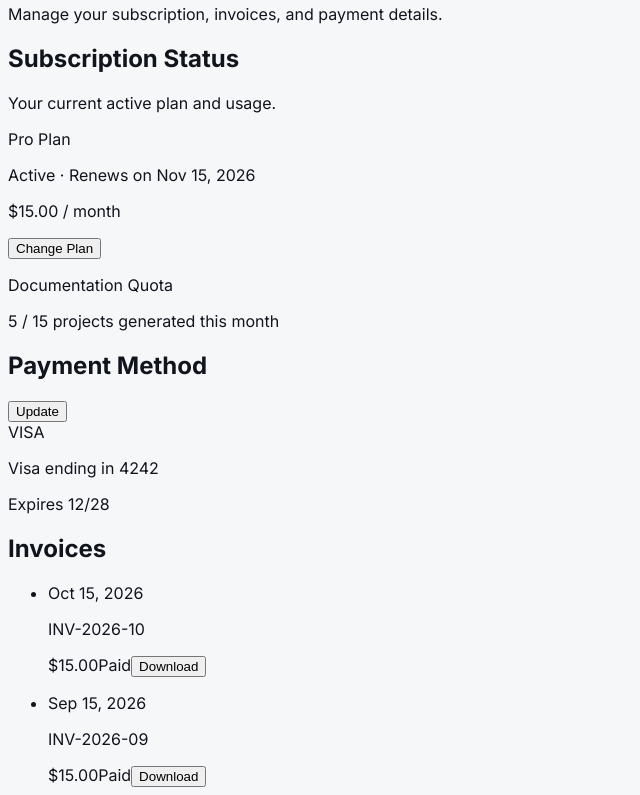
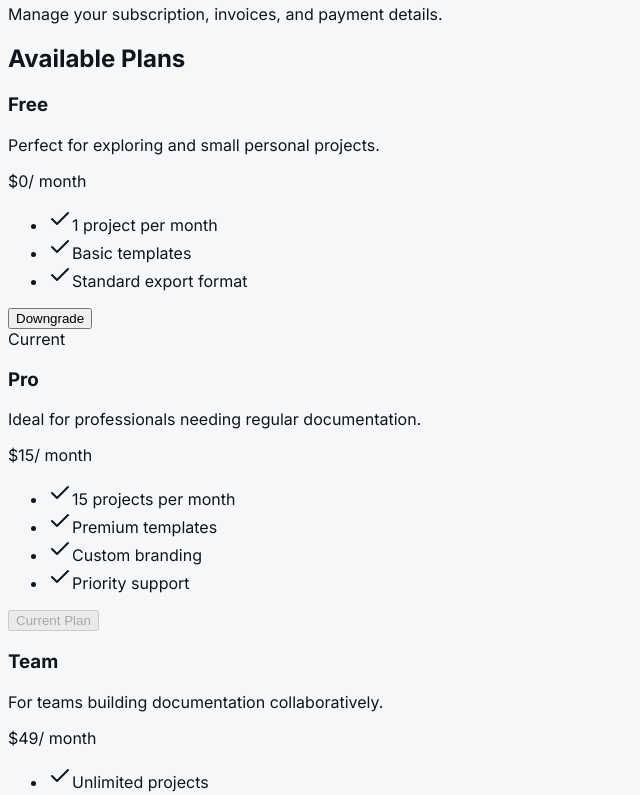
Before and after one commit to PrincePanara/cerateprojectdoc, a React app in the folder src/: page /app/billing in a window 1280 px wide. Shown: the part 680-1475 px from the top of the page, without its empty margins (0-640 px from the left). Built offline with nearby package versions, Linux system fonts and the light colour scheme; no server answers; the database is empty; sample sign-in values are in the browser's storage; the HTML template or start-up script is replaced by a standard one.

Commit message:
feat: add subscription pricing plans to billing page

```diff
--- a/src/pages/Billing.tsx
+++ b/src/pages/Billing.tsx
@@ -1,25 +1,97 @@
 import React from 'react';
+import { CheckIcon } from 'lucide-react';
 import { Panel } from '../components/ui/Panel';
 import { Button } from '../components/ui/Button';
 
+const PLANS = [
+  {
+    name: 'Free',
+    price: '$0',
+    period: '/ month',
+    description: 'Perfect for exploring and small personal projects.',
+    features: ['1 project per month', 'Basic templates', 'Standard export format'],
+    buttonText: 'Downgrade',
+    active: false,
+    primary: false,
+  },
+  {
+    name: 'Pro',
+    price: '$15',
+    period: '/ month',
+    description: 'Ideal for professionals needing regular documentation.',
+    features: ['15 projects per month', 'Premium templates', 'Custom branding', 'Priority support'],
+    buttonText: 'Current Plan',
+    active: true,
+    primary: true,
+  },
+  {
+    name: 'Team',
+    price: '$49',
+    period: '/ month',
+    description: 'For teams building documentation collaboratively.',
+    features: ['Unlimited projects', 'All Premium features', 'Team collaboration', 'API Access'],
+    buttonText: 'Upgrade',
+    active: false,
+    primary: false,
+  }
+];
+
 export function Billing() {
   return (
-    <div className="flex flex-col gap-6 max-w-3xl">
+    <div className="flex flex-col gap-8 max-w-4xl mx-auto w-full">
       <header>
         <h1 className="text-[22px] font-semibold tracking-[-0.02em] text-ink">Billing</h1>
         <p className="text-[13.5px] text-ink2 mt-1">Manage your subscription, invoices, and payment details.</p>
       </header>
 
+      <section>
+        <h2 className="text-[16px] font-semibold text-ink mb-4">Available Plans</h2>
+        <div className="grid md:grid-cols-3 gap-5 items-stretch">
+          {PLANS.map((plan) => (
+            <div
+              key={plan.name}
+              className={`flex flex-col rounded-xl border p-5 ${
+                plan.active ? 'border-brand bg-brandSoft/20 shadow-sm relative' : 'border-line bg-surface'
+              }`}
+            >
+              {plan.active && (
+                <span className="absolute -top-2.5 left-1/2 -translate-x-1/2 bg-brand text-brandInk text-[10px] font-bold uppercase tracking-wider px-2 py-0.5 rounded-full">
+                  Current
+                </span>
+              )}
+              <h3 className="text-[15px] font-semibold text-ink">{plan.name}</h3>
+              <p className="text-[12.5px] text-ink2 mt-1 min-h-[38px]">{plan.description}</p>
+              <div className="mt-4 mb-5 flex items-baseline gap-1">
+                <span className="text-[28px] font-bold tracking-[-0.02em] text-ink">{plan.price}</span>
+                <span className="text-[13px] text-ink2 font-medium">{plan.period}</span>
+              </div>
+              <ul className="flex flex-col gap-2.5 mb-6 flex-1">
+                {plan.features.map((feature, i) => (
+                  <li key={i} className="flex items-start gap-2 text-[13px] text-ink2 leading-snug">
+                    <CheckIcon className="w-4 h-4 text-brand shrink-0 mt-0.5" aria-hidden />
+                    {feature}
+                  </li>
+                ))}
+              </ul>
+              <Button
+                variant={plan.primary ? 'primary' : 'outline'}
+                className="w-full justify-center"
+                disabled={plan.active}
+              >
+                {plan.buttonText}
+              </Button>
+            </div>
+          ))}
+        </div>
+      </section>
+
+      <div className="grid md:grid-cols-2 gap-6">
         <Panel title="Subscription Status" description="Your current active plan and usage.">
           <div className="flex flex-col gap-4">
             <div className="flex items-center justify-between border-b border-line2 pb-4">
               <div>
                 <p className="text-[14px] font-medium text-ink">Pro Plan</p>
                 <p className="text-[13px] text-ink2 mt-1">Active · Renews on Nov 15, 2026</p>
-            </div>
-            <div className="text-right">
-              <p className="text-[14px] font-medium text-ink">$15.00 / month</p>
-              <Button size="sm" variant="ghost" className="mt-2 text-brand">Change Plan</Button>
               </div>
             </div>
             <div>
@@ -43,6 +115,7 @@ export function Billing() {
             </div>
           </div>
         </Panel>
+      </div>
 
       <Panel title="Invoices">
         <ul className="divide-y divide-line2">
```
Lines whose indentation alone changed are shown as unchanged.
